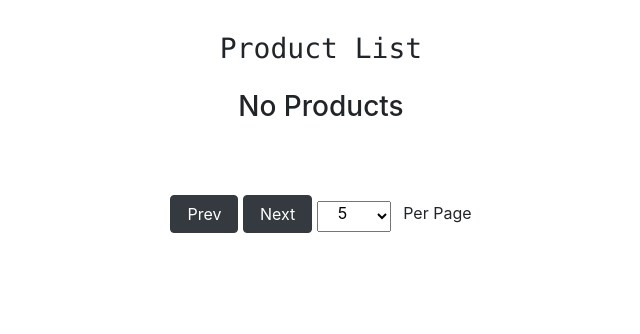
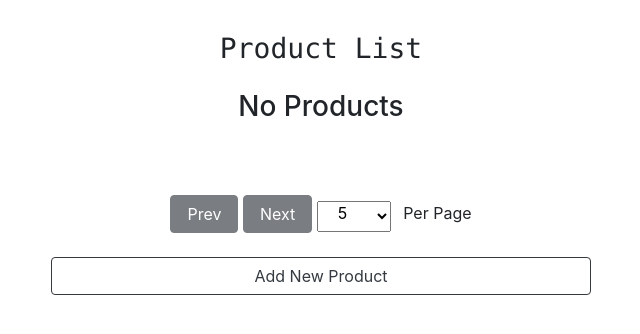
Before and after one commit to nabilmoiun/super-shop, a Django app: page /product_list/ in a window 1280 px wide. Shown: the part 56-390 px from the top of the page, without its empty margins (319-959 px from the left). Run offline with Django 3.2, Linux system fonts and the light colour scheme; data that the repository does not hold is empty; some libraries are stand-ins or nearby versions.

Commit message:
fixed bugs

```diff
--- a/order/views.py
+++ b/order/views.py
@@ -30,6 +30,7 @@ def save_order(request):
     data = json.loads(request.body)
     customer = data[0]
     products = data[1]
+    total = 0
     order = Order.objects.create(
             customer_name=customer['customer_name'],
             phone=customer['phone'],
@@ -43,8 +44,11 @@ def save_order(request):
         )
         product.stock -= float(p['quantity'])
         product.save()
+        total += orderd_product.get_total_price()
         order.products.add(orderd_product)
         order.save()
+    order.total = total
+    order.save()
     response = list(Order.objects.filter(id=order.id).values())
     return JsonResponse(response[0], safe=False)
 
--- a/product/urls.py
+++ b/product/urls.py
@@ -4,12 +4,13 @@ from django.urls import path
 from .views import (
     add_product, update_product, delete_product,
     product_list, add_category, update_category,
-    category_list, search_products
+    delete_category,category_list, search_products
 )
 
 urlpatterns = [
     path('add_category/', add_category, name='add_category'),
     path('update_category/<str:slug>/', update_category, name='update_category'),
+    path('delete_category/<int:id>/', delete_category, name='delete_category'),
     path('category_list/', category_list, name='category_list'),
     path('add_product/', add_product, name='add_product'),
     path('update_product/<str:slug>/', update_product, name='update_product'),
--- a/product/views.py
+++ b/product/views.py
@@ -39,6 +39,13 @@ def update_category(request, slug):
         'categories': categories,
     }
     return render(request, 'product/category_list.html', context)
+
+
+def delete_category(request, id):
+    category = get_object_or_404(Category, id=id)
+    category.delete()
+    messages.success(request, 'Category has been deleteted')
+    return redirect('category_list')
 
 
 def category_list(request):
--- a/templates/order/create_order.html
+++ b/templates/order/create_order.html
@@ -154,7 +154,7 @@
                     <p class="lead text-danger pl-0 pr-0" id="customer_email_validation_message"></p>
                 </div>
                 <div class="div form-group">
-                    <button type="submit" class="btn btn-outline-dark">Create Order</button>
+                    <button type="submit" class="btn btn-outline-dark" id="orderButton">Create Order</button>
                 </div>
               </form>
             </div>
--- a/templates/order/order_details.html
+++ b/templates/order/order_details.html
@@ -46,7 +46,7 @@
               </table>
               <hr>
               <div class="col-md-12 my-2 text-center" style="text-align: center;">
-                <p class="lead text-monospace"> Order Total =  {{order.get_order_total_price}}</p>
+                <p class="lead text-monospace"> Order Total =  {{order.total}}</p>
               </div>
         </div>
     </div>
--- a/templates/order/total_orders.html
+++ b/templates/order/total_orders.html
@@ -27,7 +27,7 @@
                   class="btn btn-dark"
                   href="{% url 'order_details' order.invoice_id %}"
                   target="_blank"
-                  >View Details</a
+                  >Details in pdf</a
                 >
               </td>
             </tr>
@@ -40,8 +40,8 @@
       {% endif %}
     </div>
     <div class="col-md-12 my-4 text-center">
-      <button class="btn btn-dark px-3" id="previousButton">Prev</button>
-      <button class="btn btn-dark px-3" id="nextButton">Next</button>
+      <button class="btn btn-dark px-3" id="previousButton" disabled>Prev</button>
+      <button class="btn btn-dark px-3" id="nextButton" disabled>Next</button>
       <select class="px-3" style="padding-bottom: 7px;" name="page" id="page">
         <option value="5">5</option>
         <option value="10">10</option>
--- a/templates/product/product_list.html
+++ b/templates/product/product_list.html
@@ -41,8 +41,8 @@
                     <td>{{product.stock}} {{product.unit}}</td>
                     <td>{{product.category}}</td>
                     <td class="d-flex flex-row justify-content-space">
-                        <a class="btn btn-dark px-1" href="{% url 'update_product' product.slug %}">Update</a>
-                        <a class="btn btn-danger px-1 ml-1" href="{% url 'delete_product' product.id %}">Delete</a>
+                        <a class="btn btn-dark px-2" href="{% url 'update_product' product.slug %}">Update</a>
+                        <a class="btn btn-danger px-2 ml-1" href="{% url 'delete_product' product.id %}">Delete</a>
                     </td>
                   </tr>
                   {% endfor %}
@@ -57,11 +57,8 @@
           {% if products %}
           <p class="pr-5" style="display: initial;">Total {{products.count}}</p>
           {% endif %}
-          <div>
-
-          </div>
-          <button class="btn btn-dark px-3" id="previousButton">Prev</button>
-          <button class="btn btn-dark px-3" id="nextButton">Next</button>
+          <button class="btn btn-dark px-3" id="previousButton" disabled>Prev</button>
+          <button class="btn btn-dark px-3" id="nextButton" disabled>Next</button>
           <select class="px-3" style="padding-bottom: 7px;" name="page" id="page">
             <option value="5">5</option>
             <option value="10">10</option>
@@ -70,6 +67,11 @@
             <option value="25">25</option>
           </select>
           <p class="pl-2" style="display: initial;">Per Page</p>
+          <div class="row justify-content-center">
+            <div class="col-md-6 mt-4">
+              <a class="btn btn-block btn-outline-dark mb-2 px-2 btn-medium" href="{% url 'add_product' %}">Add New Product</a>
+            </div>
+          </div>
         </div>
     </div>
 {% endblock content %}
```
Also changed, not shown: order/models.py (+1 -6 lines), static/js/create_order.js (+4 -3 lines), templates/product/category_list.html (+8 -4 lines), order/migrations/0002_order_total.py (added), order/migrations/0003_alter_order_total.py (added).
